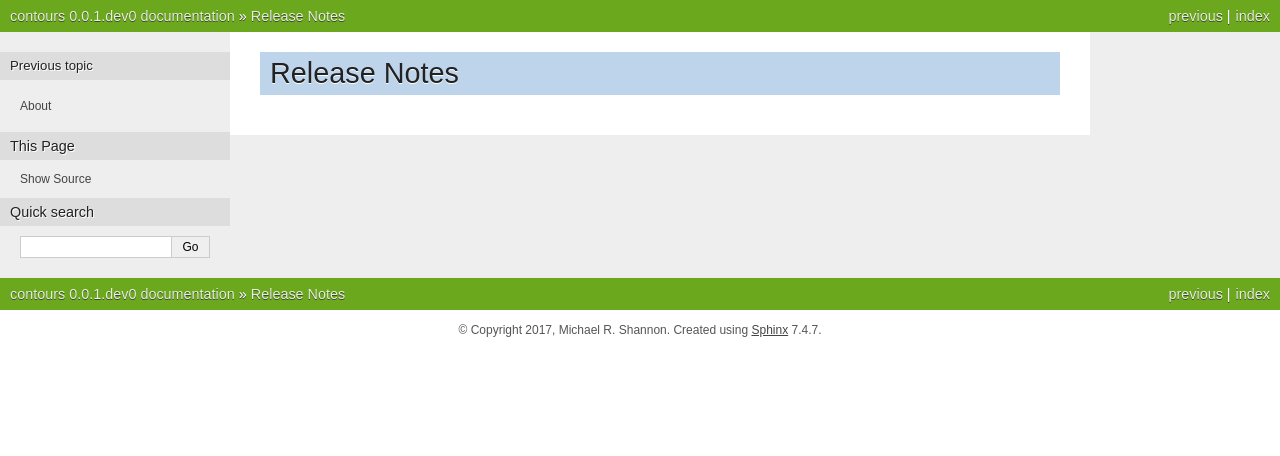
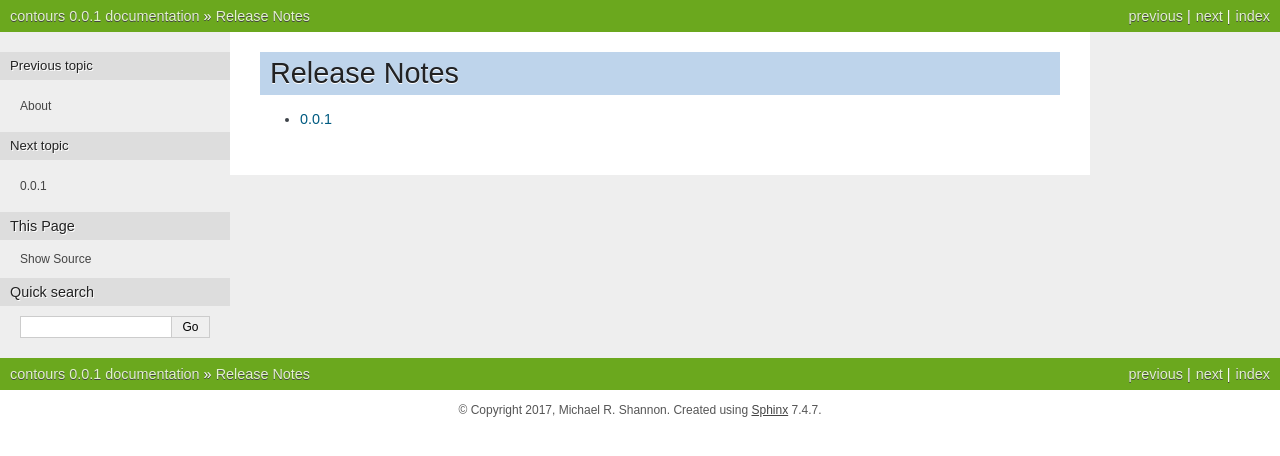
Before and after one commit to ccarocean/python-contours, a Sphinx documentation site: the page built from docs/releasenotes/index.rst, in a window 1280 px wide. Shown: the top 456 px of the page. Built offline with Sphinx 7.4.7, drawn with Linux system fonts in a browser that asks for light colours.

Commit message:
Bump version to v0.0.1.

```diff
--- a/contours/__init__.py
+++ b/contours/__init__.py
@@ -10,4 +10,4 @@ from builtins import *
 from .core import numpy_formatter, matlab_formatter, shapely_formatter
 from .quad import QuadContourGenerator
 
-__version__ = '0.0.1.dev0'
+__version__ = '0.0.1'
--- a/docs/releasenotes/index.rst
+++ b/docs/releasenotes/index.rst
@@ -3,3 +3,5 @@ Release Notes
 
 .. toctree::
     :maxdepth: 1
+
+    0.0.1
--- a/setup.py
+++ b/setup.py
@@ -22,7 +22,7 @@ setup(
     license='MIT',
     url='https://github.com/ccarocean/python-contours',
     download_url=('https://github.com/ccarocean/python-contours/'
-                  'archive/master.zip'),
+                  'archive/v0.0.1.zip'),
     long_description=long_desc,
     packages=['contours'],
     platforms=['any'],
```
Also changed, not shown: CHANGES.rst (added, +10 -0 lines), docs/releasenotes/0.0.1.rst (added, +19 -0 lines).
